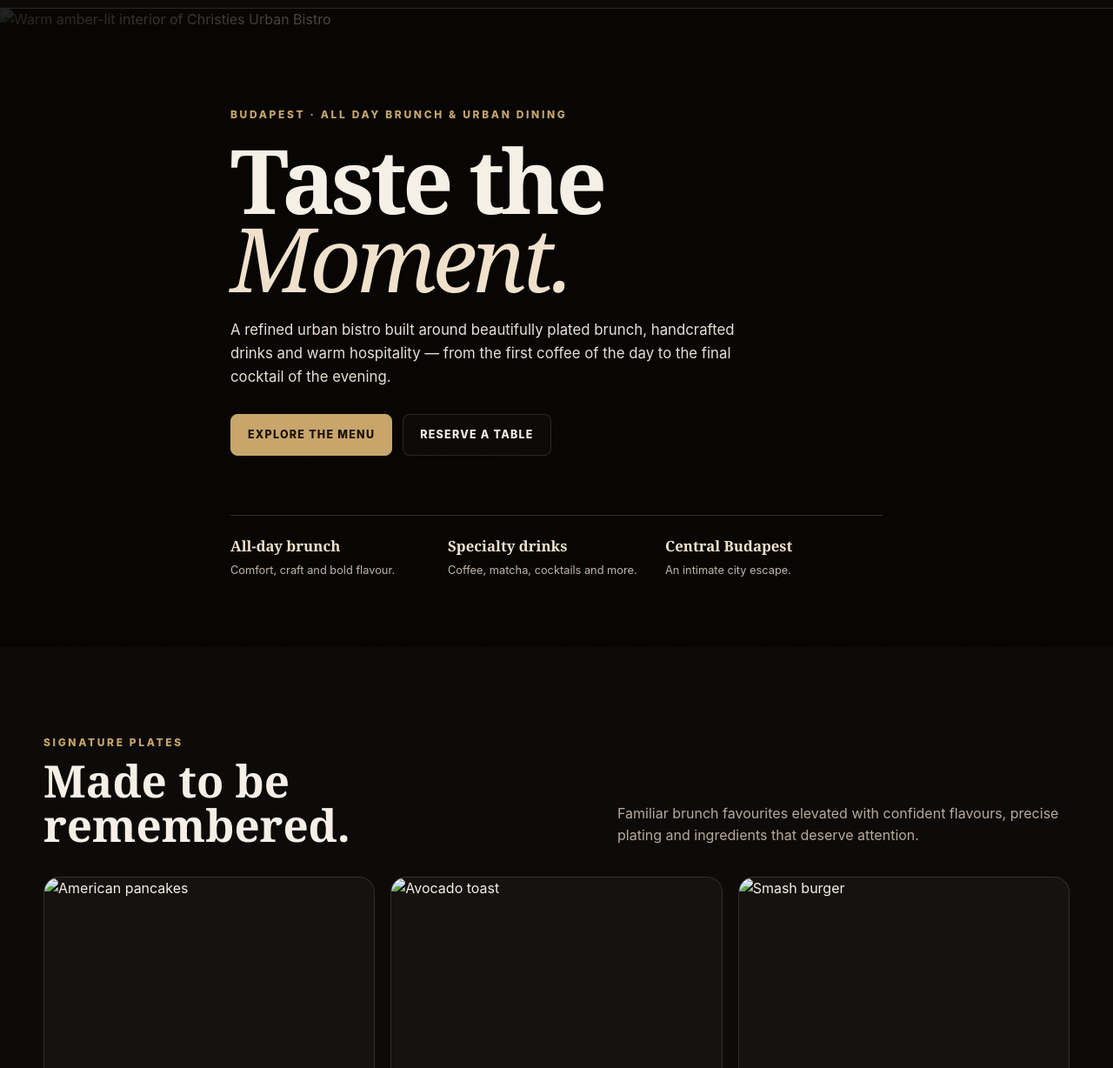
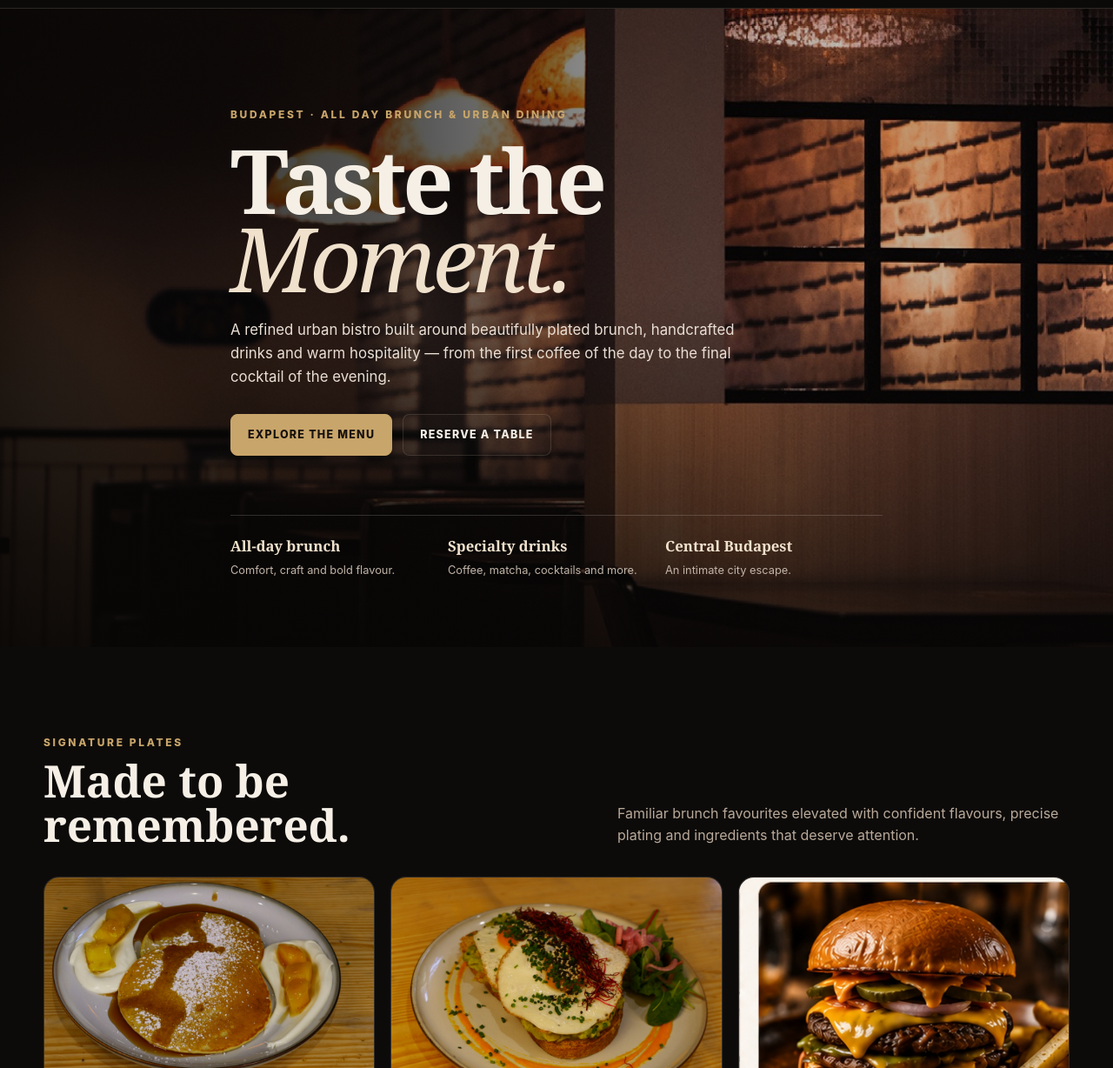
Before and after one commit to ahtsham-akram/christies-urban-bistro-site, a plain HTML site: page index.html in a window 1280 px wide. Shown: the part 72-1300 px from the top of the page at 87% size. Drawn offline with Linux system fonts and the light colour scheme.

Commit message:
Update index.html with new sections and content
Added new hero and signature sections with updated content and images.

```diff
--- a/index.html
+++ b/index.html
@@ -1,10 +1,10 @@
 <!doctype html><html lang="en" data-theme="dark"><head><meta charset="utf-8"><meta name="viewport" content="width=device-width,initial-scale=1"><title>Christies Urban Bistro — Budapest</title><meta name="description" content="Christies Urban Bistro — all-day brunch, cocktails and urban hospitality in Budapest."><link rel="stylesheet" href="style.css"></head><body>
 <header class="site-header"><div class="container header-inner"><a class="brand" href="index.html"><img src="logo.svg" alt="Christies Urban Bistro"></a><nav class="nav"><a class="active" href="index.html">Home</a><a href="menu.html">Menu</a><a href="story.html">Our Story</a><a href="visit.html">Visit</a></nav><div class="header-actions"><button class="theme-toggle" data-theme-toggle aria-label="Switch theme">☀</button><a class="btn btn-primary reserve-nav" href="reserve.html">Reserve / Order</a><button class="menu-toggle" data-menu-toggle aria-label="Open menu">☰</button></div></div></header>
 <main>
-<section class="hero"><div class="hero-bg"><img src="images/hero-interior.jpg" alt="Warm amber-lit interior of Christies Urban Bistro"></div><div class="container hero-content"><span class="eyebrow">Budapest · All Day Brunch & Urban Dining</span><h1 class="display">Taste the <em>Moment.</em></h1><p class="hero-copy">A refined urban bistro built around beautifully plated brunch, handcrafted drinks and warm hospitality — from the first coffee of the day to the final cocktail of the evening.</p><div class="hero-actions"><a class="btn btn-primary" href="menu.html">Explore the menu</a><a class="btn btn-ghost" href="reserve.html">Reserve a table</a></div><div class="hero-meta"><div><strong>All-day brunch</strong><span>Comfort, craft and bold flavour.</span></div><div><strong>Specialty drinks</strong><span>Coffee, matcha, cocktails and more.</span></div><div><strong>Central Budapest</strong><span>An intimate city escape.</span></div></div></div></section>
-<section class="section"><div class="container"><div class="section-heading"><div><span class="eyebrow">Signature plates</span><h2>Made to be remembered.</h2></div><p>Familiar brunch favourites elevated with confident flavours, precise plating and ingredients that deserve attention.</p></div><div class="signature-grid"><article class="dish-card"><div class="dish-image"><img src="images/pancakes.jpg" alt="American pancakes"></div><div class="dish-body"><h3>American Pancake</h3><p>Sweet cheese cream, seasonal fruit purée and maple syrup.</p><span class="price">3 990 Ft</span></div></article><article class="dish-card"><div class="dish-image"><img src="images/avocado-toast.jpg" alt="Avocado toast"></div><div class="dish-body"><h3>Avocado Toast</h3><p>Eggs, guacamole, seed mix and fresh salad on toasted bread.</p><span class="price">4 690 Ft</span></div></article><article class="dish-card"><div class="dish-image"><img src="images/smash-burger-premium.jpg" alt="Smash burger"></div><div class="dish-body"><h3>Christie's Smash</h3><p>Double beef, cheddar, house sauce, pickled cucumber and slaw.</p><span class="price">3 990 Ft</span></div></article></div></div></section>
+<section class="hero"><div class="hero-bg"><img src="hero-interior.jpg" alt="Warm amber-lit interior of Christies Urban Bistro"></div><div class="container hero-content"><span class="eyebrow">Budapest · All Day Brunch & Urban Dining</span><h1 class="display">Taste the <em>Moment.</em></h1><p class="hero-copy">A refined urban bistro built around beautifully plated brunch, handcrafted drinks and warm hospitality — from the first coffee of the day to the final cocktail of the evening.</p><div class="hero-actions"><a class="btn btn-primary" href="menu.html">Explore the menu</a><a class="btn btn-ghost" href="reserve.html">Reserve a table</a></div><div class="hero-meta"><div><strong>All-day brunch</strong><span>Comfort, craft and bold flavour.</span></div><div><strong>Specialty drinks</strong><span>Coffee, matcha, cocktails and more.</span></div><div><strong>Central Budapest</strong><span>An intimate city escape.</span></div></div></div></section>
+<section class="section"><div class="container"><div class="section-heading"><div><span class="eyebrow">Signature plates</span><h2>Made to be remembered.</h2></div><p>Familiar brunch favourites elevated with confident flavours, precise plating and ingredients that deserve attention.</p></div><div class="signature-grid"><article class="dish-card"><div class="dish-image"><img src="pancakes.jpg" alt="American pancakes"></div><div class="dish-body"><h3>American Pancake</h3><p>Sweet cheese cream, seasonal fruit purée and maple syrup.</p><span class="price">3 990 Ft</span></div></article><article class="dish-card"><div class="dish-image"><img src="avocado-toast.jpg" alt="Avocado toast"></div><div class="dish-body"><h3>Avocado Toast</h3><p>Eggs, guacamole, seed mix and fresh salad on toasted bread.</p><span class="price">4 690 Ft</span></div></article><article class="dish-card"><div class="dish-image"><img src="smash-burger-premium.jpg" alt="Smash burger"></div><div class="dish-body"><h3>Christie's Smash</h3><p>Double beef, cheddar, house sauce, pickled cucumber and slaw.</p><span class="price">3 990 Ft</span></div></article></div></div></section>
 <section class="section-sm home-location"><div class="container"><div class="map-card map-card-feature"><div class="map-copy"><span class="eyebrow">Find us</span><h2>Christies Urban Bistro · Budapest</h2><p>Right in the heart of the city — easy to reach, hard to forget.</p><a class="btn btn-map" href="https://www.google.com/maps/search/?api=1&query=Kir%C3%A1ly+u.+53,+1075+Budapest,+Hungary" target="_blank" rel="noopener">See on Google Map</a></div><div class="map-pin"><div class="pin-dot"></div><span>Christies Urban Bistro · Budapest</span></div></div></div></section>
-<section class="section-sm"><div class="container atmosphere"><div class="atmosphere-media"><img src="images/interior-bar.jpg" alt="Interior atmosphere"></div><div class="atmosphere-copy"><span class="eyebrow">The room matters</span><h2>Warm light. Good food. No rush.</h2><p>Christies is designed for the unhurried moments — long brunches, coffee meetings, celebratory drinks and nights that stretch just a little longer than planned.</p><div class="facts"><div class="fact"><strong>All day</strong><span>Brunch culture</span></div><div class="fact"><strong>Crafted</strong><span>Drinks & coffee</span></div><div class="fact"><strong>Local</strong><span>Budapest energy</span></div></div></div></div></section>
+<section class="section-sm"><div class="container atmosphere"><div class="atmosphere-media"><img src="interior-bar.jpg" alt="Interior atmosphere"></div><div class="atmosphere-copy"><span class="eyebrow">The room matters</span><h2>Warm light. Good food. No rush.</h2><p>Christies is designed for the unhurried moments — long brunches, coffee meetings, celebratory drinks and nights that stretch just a little longer than planned.</p><div class="facts"><div class="fact"><strong>All day</strong><span>Brunch culture</span></div><div class="fact"><strong>Crafted</strong><span>Drinks & coffee</span></div><div class="fact"><strong>Local</strong><span>Budapest energy</span></div></div></div></div></section>
 <section class="section"><div class="container"><div class="section-heading"><div><span class="eyebrow">Guest notes</span><h2>What people remember.</h2></div><p>The dishes matter. So do the service, atmosphere and feeling of wanting to stay for one more round.</p></div><div class="testimonial-grid"><div class="quote-card"><blockquote>“The kind of place where brunch becomes the whole afternoon.”</blockquote><cite>— Guest review</cite></div><div class="mini-quotes"><div class="mini-quote"><div class="stars">★★★★★</div><p>Beautiful presentation, warm service and a genuinely relaxed atmosphere.</p><strong>Budapest visitor</strong></div><div class="mini-quote"><div class="stars">★★★★★</div><p>Creative brunch plates, excellent coffee and a room with real character.</p><strong>Regular guest</strong></div></div></div></div></section>
 <section class="section-sm"><div class="container" style="text-align:center"><span class="eyebrow">Your table is waiting</span><h2 style="font-size:clamp(2.5rem,5vw,4.8rem);margin:12px 0 20px">Taste the moment with us.</h2><a class="btn btn-primary" href="reserve.html">Reserve / Order</a></div></section>
 </main>
```
